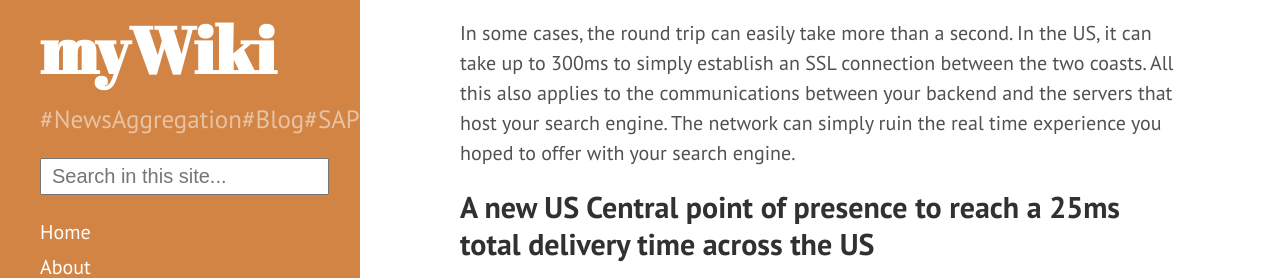
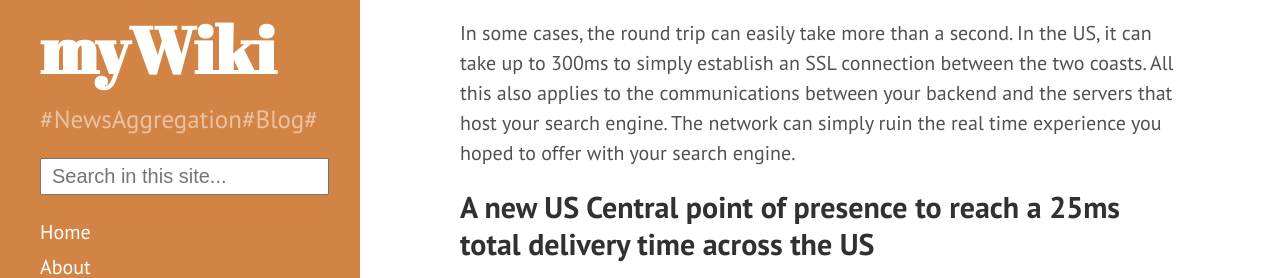
Before and after one commit to anandatheerthan/galeej2.github.io, a Jekyll site: the page built from index.html, in a window 1280 px wide. Shown: the part 490-768 px from the top of the page. Built offline with Jekyll 4.4.1, drawn with Linux system fonts in a browser that asks for light colours; nearby versions of some CDN libraries; the list of posts is cut into pages by our own code; comment, search, counter and statistics services are not loaded.

Commit message:
Update _config.yml

```diff
--- a/_config.yml
+++ b/_config.yml
@@ -9,7 +9,7 @@ permalink:        pretty
 # Setup
 title:            myWiki
 tagline:          'Ananda Theerthan Wiki, with instant search'
-description:      '#NewsAggregation#Blog#SAP#PHP'
+description:      '#NewsAggregation#Blog#'
 url:              https://github.com/algolia/algoliasearch-jekyll-hyde
 baseurl:          https://anandatheerthan.github.io/galeej2.github.io
 # Travis will install Bundler dependencies in ./vendor, so we need to exclude it
```
